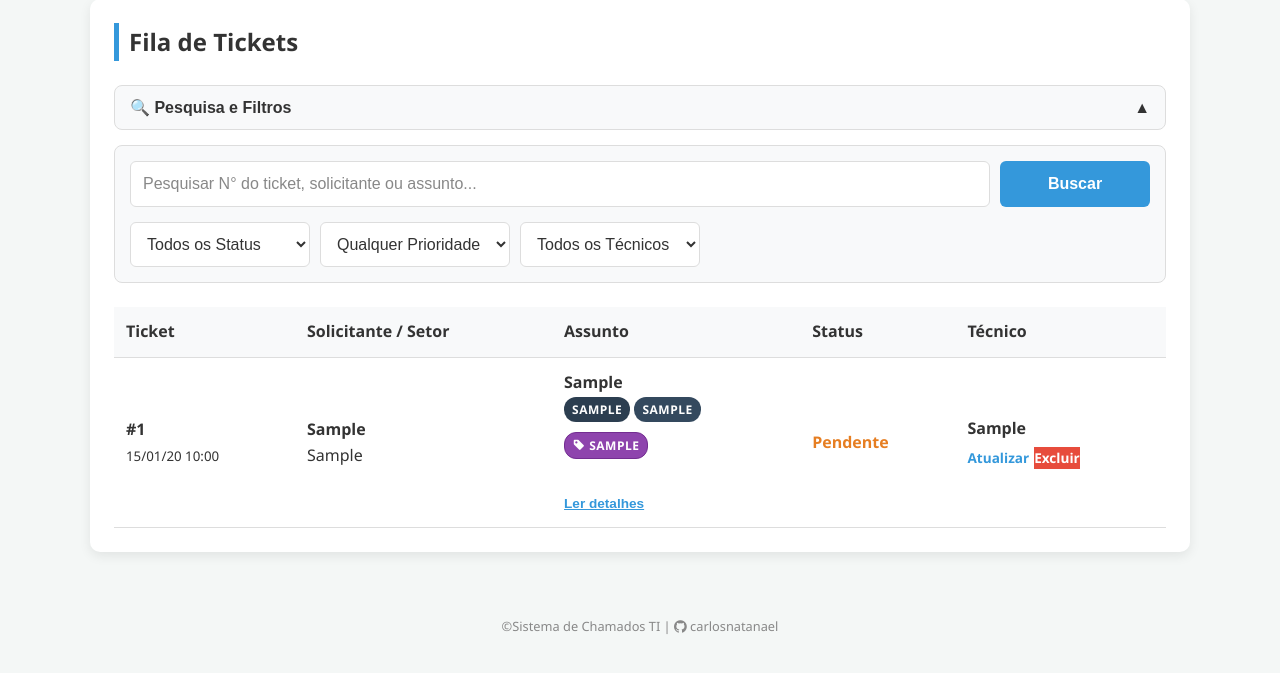
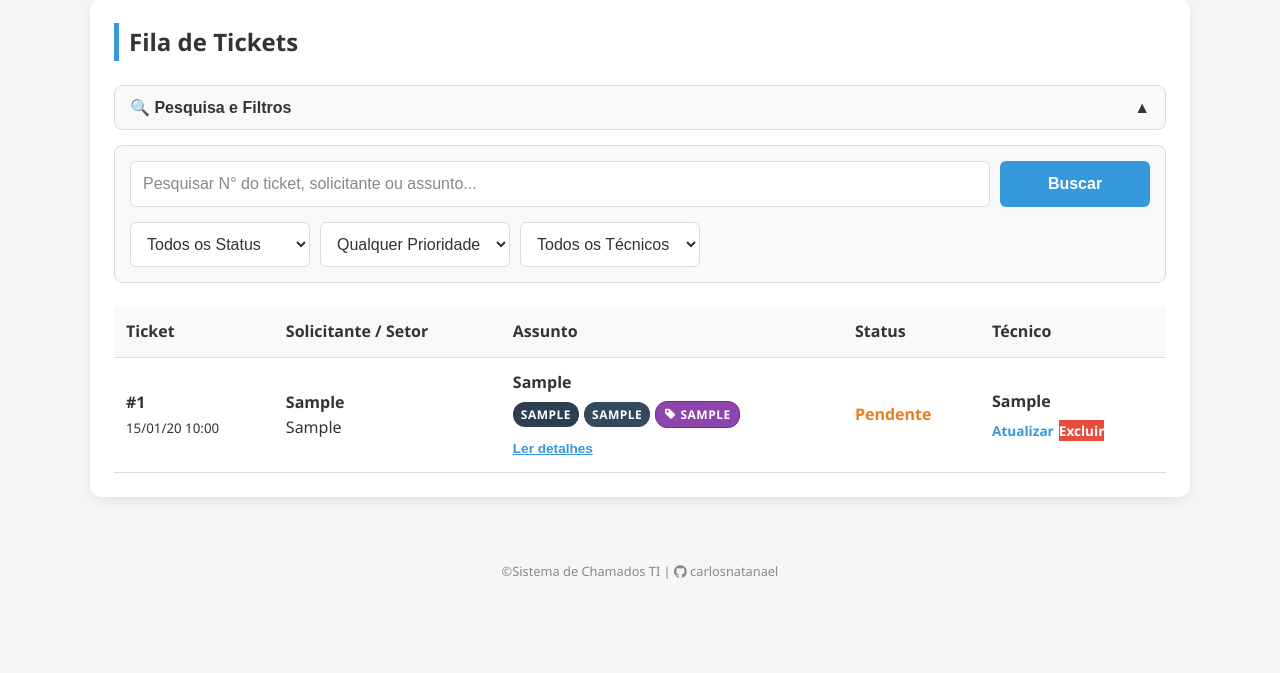
Before and after one commit to CarlosNatanael/project_TI, a Flask app: page /consulta in a window 1280 px wide. Shown: the part 92-765 px from the top of the page. Run offline with Flask 3, Linux system fonts and the light colour scheme; tables that the repository leaves empty hold one stand-in row (values such as "Sample post").

```diff
--- a/app.py
+++ b/app.py
@@ -1,5 +1,6 @@
 from flask import Flask, render_template, request, redirect, make_response
 from flask_sqlalchemy import SQLAlchemy
+from collections import Counter
 from datetime import datetime
 from sqlalchemy import func
 import zoneinfo
@@ -48,9 +49,17 @@ def dashboard():
     labels_setor = [s[0] for s in setor_data]
     valores_setor = [s[1] for s in setor_data]
 
-    assunto_data = db.session.query(Ticket.assunto, func.count(Ticket.id)).group_by(Ticket.assunto).all()
-    labels_assunto = [a[0] for a in assunto_data]
-    valores_assunto = [a[1] for a in assunto_data]
+    todos_tickets = Ticket.query.with_entities(Ticket.tags).all()
+    contador_tags = Counter()
+
+    for t in todos_tickets:
+        if t.tags:
+            tags_lista = [tag.strip() for tag in t.tags.split(',') if tag.strip()]
+            contador_tags.update(tags_lista)
+
+    tags_comuns = contador_tags.most_common(10)
+    labels_tags = [t[0] for t in tags_comuns]
+    valores_tags = [t[1] for t in tags_comuns]
 
     return render_template('dashboard.html',
                            total=total_tickets, abertos=abertos, em_andamento=em_andamento,
@@ -58,7 +67,7 @@ def dashboard():
                            incidentes=incidentes, requisicoes=requisicoes,
                            criticos=ativos_criticos,
                            labels_setor=labels_setor, valores_setor=valores_setor,
-                           labels_assunto=labels_assunto, valores_assunto=valores_assunto)
+                           labels_tags=labels_tags, valores_tags=valores_tags)
 
 @app.route('/exportar')
 def exportar():
--- a/templates/consulta.html
+++ b/templates/consulta.html
@@ -69,9 +69,12 @@
                 </td>
 
                 <td data-label="Assunto">
-                    <strong>{{ item.assunto }}</strong><br>
-                    <span class="badge">{{ item.tipo }}</span>
-                    <span class="badge" style="
+                    <strong style="display: block; margin-bottom: 5px;">{{ item.assunto }}</strong>
+
+                    <div style="display: flex; flex-wrap: wrap; gap: 5px; align-items: center;">
+                        <span class="badge" style="margin-bottom: 0;">{{ item.tipo }}</span>
+
+                        <span class="badge" style="margin-bottom: 0;
                             {% if item.prioridade == 'Baixa' %} background-color: #27ae60; color: white;
                             {% elif item.prioridade == 'Média' %} background-color: #f1c40f; color: black;
                             {% elif item.prioridade == 'Alta' %} background-color: #e67e22; color: white;
@@ -81,19 +84,17 @@
                         </span>
 
                         {% if item.tags %}
-                        <div style="margin-top: 5px; display: flex; flex-wrap: wrap; gap: 5px;">
                             {% for tag in item.tags.split(',') %}
                                 {% if tag.strip() %}
-                                <a href="/consulta?tag={{ tag.strip() }}" class="badge" style="background-color: #8e44ad; text-decoration: none; cursor: pointer; border: 1px solid #732d91;">
+                                    <a href="/consulta?tag={{ tag.strip() }}" class="badge" style="margin-bottom: 0; background-color: #8e44ad; text-decoration: none; cursor: pointer; border: 1px solid #732d91;">
                                         <i class="bi bi-tag-fill"></i> {{ tag.strip() }}
                                     </a>
                                 {% endif %}
                             {% endfor %}
+                        {% endif %}
                     </div>
-                    {% endif %}
 
-                    <br>
-                    <button class="btn-modal-open"
+                    <button class="btn-modal-open" style="margin-top: 8px;"
                             data-id="{{ item.id }}"
                             data-desc="{{ item.descricao }}"
                             data-solucao="{{ item.solucao_aplicada or '' }}"
```
Also changed, not shown: templates/dashboard.html (+11 -11 lines). Lines whose indentation alone changed are shown as unchanged.
